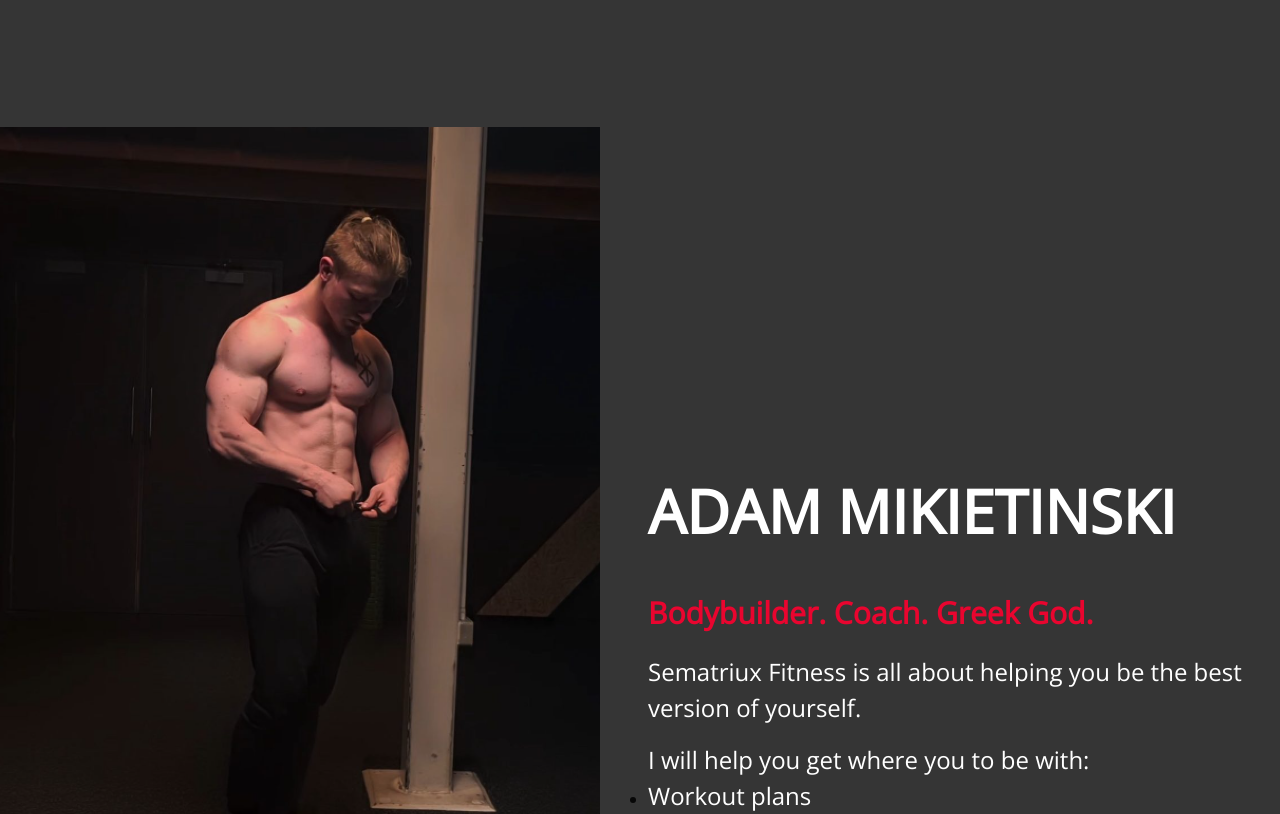
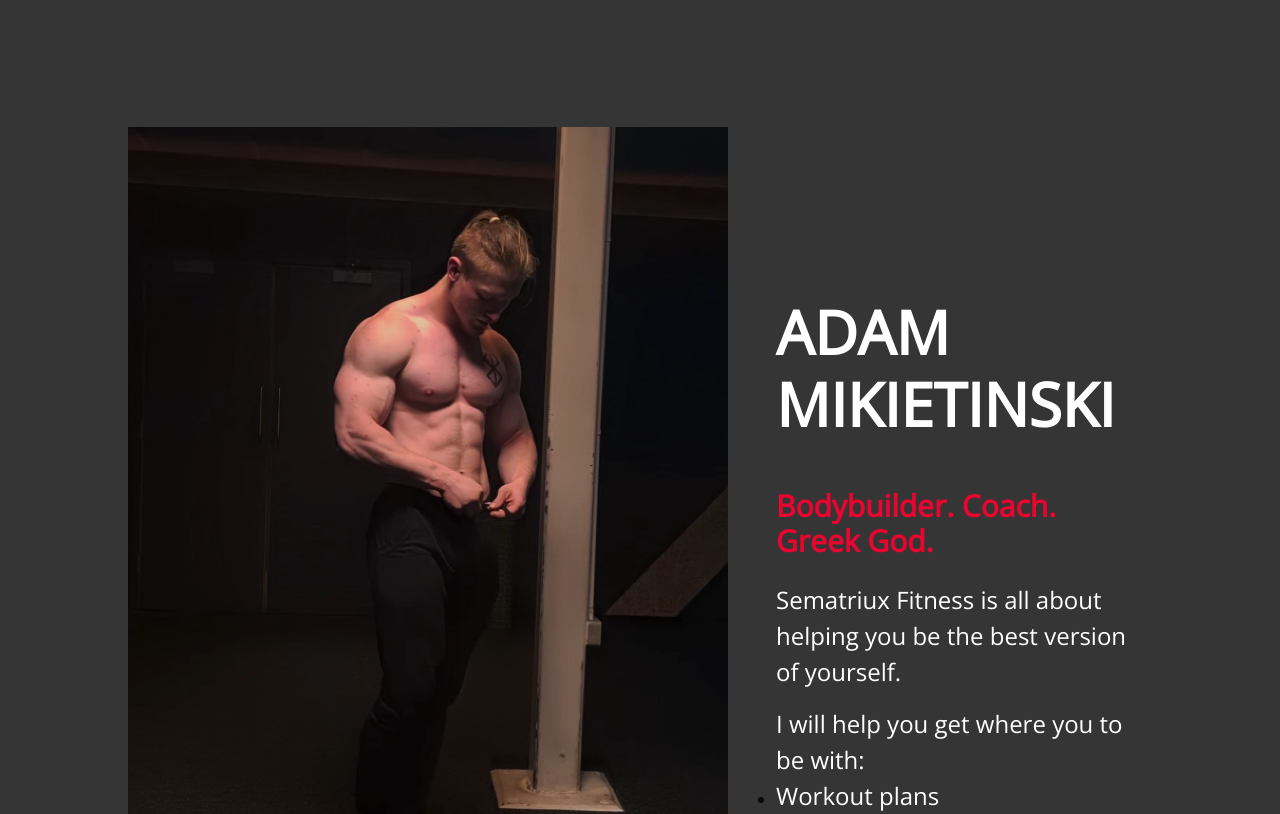
Before and after one commit to fs1g17/fs1g17.github.io, a React (Create React App) app: page /about in a window 1280 px wide. Shown: the part 580-1394 px from the top of the page. Built offline with nearby package versions, Linux system fonts and the light colour scheme.

Commit message:
Change style
Make text slightly bigger on the NewsletterSignUp component and change width of the container components on the About page

```diff
--- a/src/components/newsletter/NewsletterSignUp.tsx
+++ b/src/components/newsletter/NewsletterSignUp.tsx
@@ -138,9 +138,9 @@
         </CenteredBox>
         <CenteredBox marginTop="32px">
           <RedButton sx={{ width: "300px" }} onClick={handleSubmit}>
-            <Typography variant="captionSemibold">Subscribe</Typography>
+            <Typography variant="largeSemibold">SUBSCRIBE</Typography>
           </RedButton>
-          <Typography variant="smallSemibold" marginTop="8px">
+          <Typography variant="normalSemibold" marginTop="8px">
             Unsubscribe at any time
           </Typography>
         </CenteredBox>
--- a/src/screens/About/About.tsx
+++ b/src/screens/About/About.tsx
@@ -27,12 +27,14 @@
 
   [theme.breakpoints.up('xs')]: {
     marginTop: 110,
+    width: '100%',
   },
   [theme.breakpoints.up('sm')]: {
     marginTop: 160,
   },
   [theme.breakpoints.up('md')]: {
     marginTop: 210,
+    width: '80%',
   },
   [theme.breakpoints.up('lg')]: {
     marginTop: 260,
```
